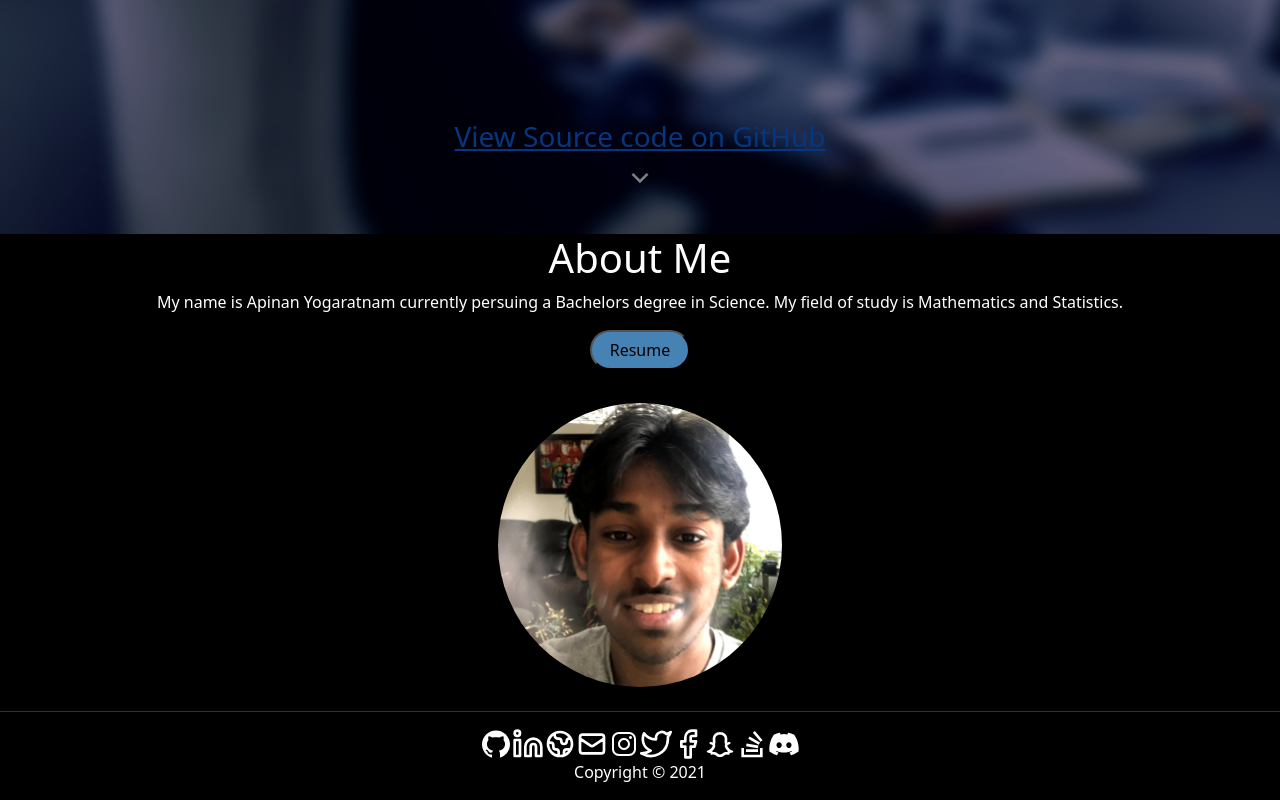
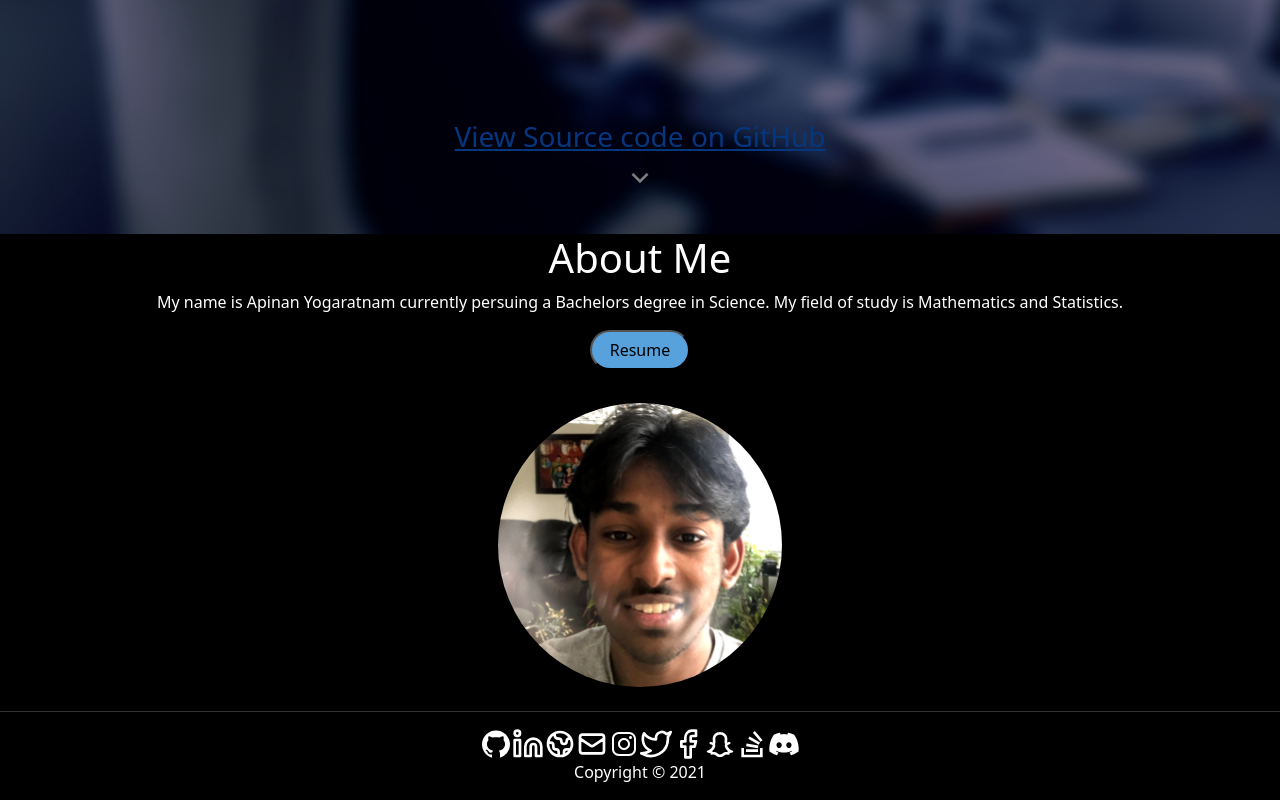
Before and after one commit to apinanyogaratnam/my-personal-website-v2.0, a React (Create React App) app: page / in a window 1280 px wide. Shown: the part 1286-2086 px from the top of the page. Built offline with nearby package versions, Linux system fonts and the light colour scheme; a web font is replaced by a local one.

Commit message:
changed colour for hover vs normal state of button

```diff
--- a/src/css/custom.css
+++ b/src/css/custom.css
@@ -51,5 +51,13 @@ button {
     border-radius: 20px;
     width: 100px;
     height: 40px;
+    background-color: rgb(87, 161, 221);
+}
+
+button:hover {
+    color: black;
+    border-radius: 20px;
+    width: 100px;
+    height: 40px;
     background-color: steelblue;
 }
```
